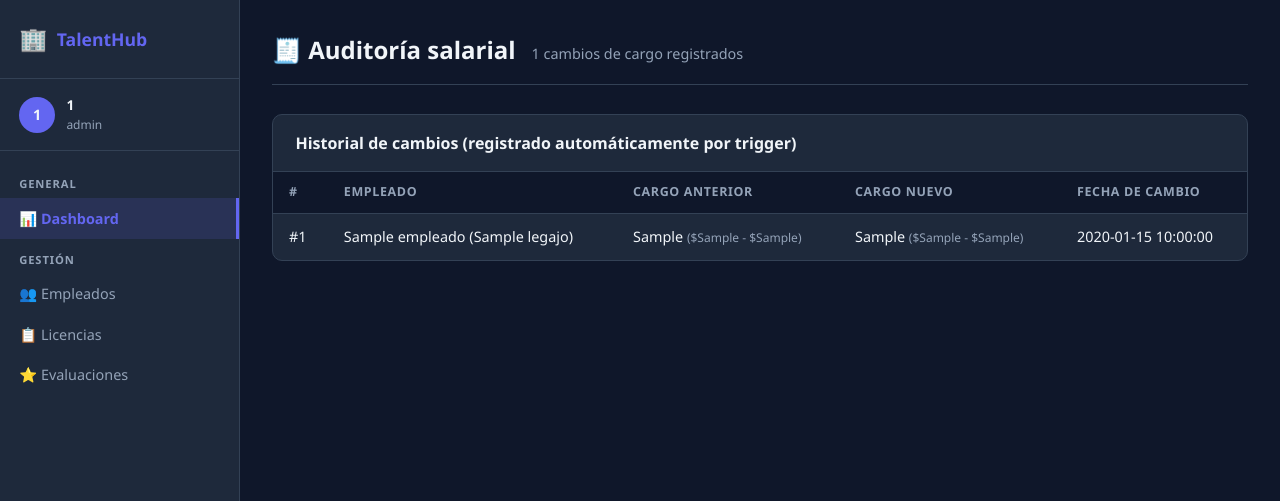
After one commit to gcfetta/TalentHub, a PHP site: template views/auditoria_salario/listado.php in a window 1280 px wide. The commit adds this page. Shown: the top 501 px of the page. Run offline with PHP 8.4, Linux system fonts and the light colour scheme; the visitor is signed in with stand-in values (Sample User, id 1); tables that the repository leaves empty hold one stand-in row (values such as "Sample post"); the template is opened without the code that fills it: most values are stand-ins (such as "Sample title", 1, 10 or a date in 2020).

Commit message:
agrego vista de auditoria de salarios

```diff
--- a/index.php
+++ b/index.php
@@ -65,6 +65,12 @@ switch ($page) {
         $ctrl->manejar();
     break;
 
+    case 'auditoria_salario':
+        require_once 'controllers/AuditoriaSalarioController.php';
+        $ctrl = new AuditoriaSalarioController($pdo);
+        $ctrl->manejar();
+    break;
+
     default:
         http_response_code(404);
         echo "<h1>Página no encontrada</h1>";
--- /dev/null
+++ b/views/auditoria_salario/listado.php
@@ -0,0 +1,54 @@
+<?php
+// views/auditoria_salario/listado.php
+require_once __DIR__ . '/../../views/layout/header.php';
+require_once __DIR__ . '/../../views/layout/sidebar.php';
+?>
+
+<div class="page-header">
+    <h1>🧾 Auditoría salarial</h1>
+    <span class="page-subtitle"><?= count($registros) ?> cambios de cargo registrados</span>
+</div>
+
+<div class="card">
+    <div class="card-header">
+        <h2>Historial de cambios (registrado automáticamente por trigger)</h2>
+    </div>
+
+    <?php if (empty($registros)): ?>
+        <div class="empty-state">
+            <span class="empty-icon">🧾</span>
+            No hay cambios de cargo registrados todavía.
+        </div>
+    <?php else: ?>
+    <table class="table">
+        <thead>
+            <tr>
+                <th>#</th>
+                <th>Empleado</th>
+                <th>Cargo anterior</th>
+                <th>Cargo nuevo</th>
+                <th>Fecha de cambio</th>
+            </tr>
+        </thead>
+        <tbody>
+        <?php foreach ($registros as $r): ?>
+            <tr>
+                <td>#<?= $r['auditoria_sal_id'] ?></td>
+                <td><?= htmlspecialchars($r['empleado']) ?> (<?= $r['legajo'] ?>)</td>
+                <td>
+                    <?= htmlspecialchars($r['cargo_anterior']) ?>
+                    <small style="color:var(--text-muted)">($<?= $r['ant_min'] ?> - $<?= $r['ant_max'] ?>)</small>
+                </td>
+                <td>
+                    <?= htmlspecialchars($r['cargo_nuevo']) ?>
+                    <small style="color:var(--text-muted)">($<?= $r['nvo_min'] ?> - $<?= $r['nvo_max'] ?>)</small>
+                </td>
+                <td><?= $r['fecha_cambio'] ?></td>
+            </tr>
+        <?php endforeach; ?>
+        </tbody>
+    </table>
+    <?php endif; ?>
+</div>
+
+<?php require_once __DIR__ . '/../../views/layout/footer.php'; ?>
--- a/views/layout/sidebar.php
+++ b/views/layout/sidebar.php
@@ -35,6 +35,7 @@ function menu_item($page, $label, $icono, $page_actual) {
         <div class="nav-section-label">Administración</div>
         <?php menu_item('cargos', 'Cargos', '🏷️', $page_actual); ?>
         <?php menu_item('departamentos', 'Departamentos', '🏬', $page_actual); ?>
+        <?php menu_item('auditoria_salario', 'Auditoría salarial', '🧾', $page_actual); ?>
         <?php endif; ?>
     </nav>
 
```
Also changed, not shown: controllers/AuditoriaSalarioController.php (added, +17 -0 lines), models/AuditoriaSalarioModel.php (added, +21 -0 lines).
